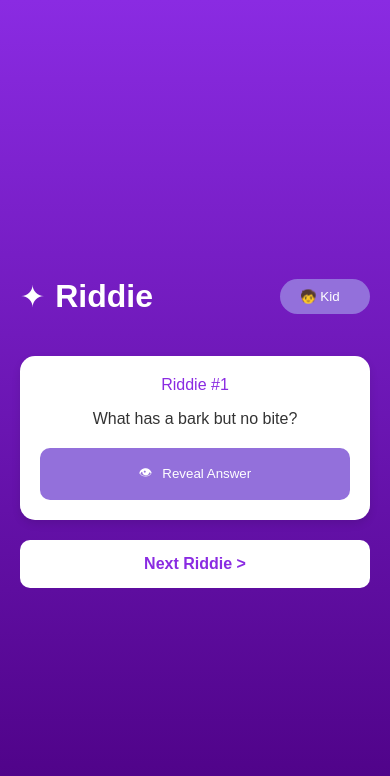
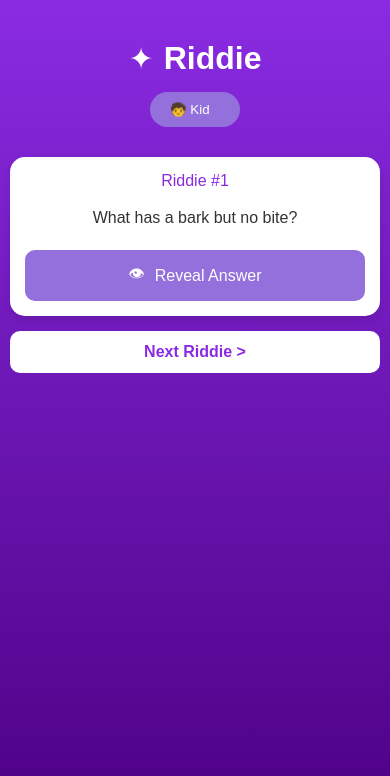
Before and after one commit to hokev/riddles-app, a plain HTML site: page index.html in a window 390 px wide. Drawn offline with Linux system fonts and the light colour scheme.

Commit message:
fix layout issues on mobile

```diff
--- a/style.css
+++ b/style.css
@@ -1,3 +1,7 @@
+* {
+    box-sizing: border-box;
+}
+
 body {
     font-family: sans-serif;
     background: linear-gradient(to bottom, #8a2be2, #4b0082);
@@ -7,10 +11,13 @@ body {
     align-items: center;
     min-height: 100vh;
     margin: 0;
+    padding: 20px;
+    overflow-x: hidden;
 }
 
 .container {
-    width: 350px;
+    width: 100%;
+    max-width: 350px;
     text-align: center;
 }
 
@@ -91,3 +98,51 @@ body {
     margin-top: 20px;
     font-style: italic;
 }
+
+/* Mobile responsive styles */
+@media (max-width: 480px) {
+    body {
+        padding: 10px;
+        min-height: 100vh;
+        align-items: flex-start;
+        padding-top: 40px;
+    }
+
+    .container {
+        width: 100%;
+        max-width: none;
+    }
+
+    .header {
+        flex-direction: column;
+        gap: 15px;
+        margin-bottom: 30px;
+    }
+
+    .logo h1 {
+        font-size: 2rem;
+        margin: 0;
+    }
+
+    .riddle-card {
+        padding: 15px;
+        margin-bottom: 15px;
+    }
+
+    .riddle-text {
+        font-size: 16px;
+        line-height: 1.5;
+    }
+
+    #reveal-btn, #next-btn {
+        padding: 12px;
+        font-size: 16px;
+    }
+}
+
+@media (max-height: 600px) {
+    body {
+        align-items: flex-start;
+        padding-top: 20px;
+    }
+}
```
